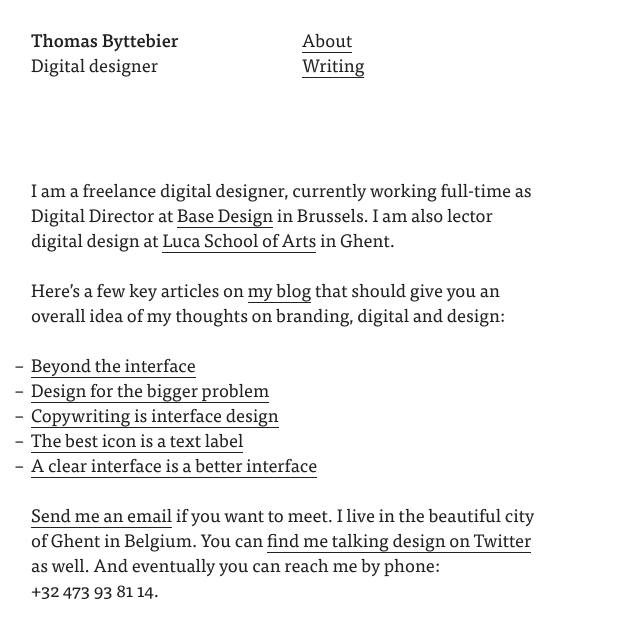
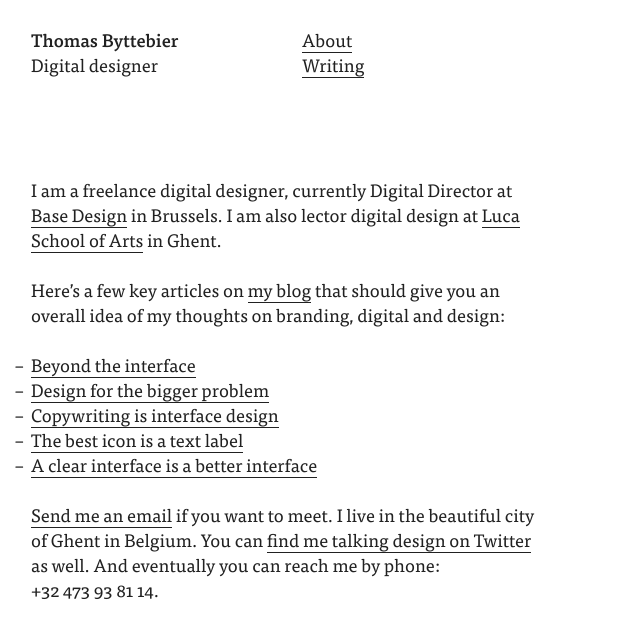
Before and after one commit to thomasbyttebier/thomasbyttebier, a Jekyll site: the page built from index.md, in a window 1280 px wide. Shown: the top 638 px of the page, without its empty margins (0-640 px from the left). Built offline with Jekyll 4.4.1, drawn with Linux system fonts in a browser that asks for light colours.

Commit message:
Simpler about text

```diff
--- a/index.md
+++ b/index.md
@@ -6,7 +6,7 @@
 no-title: true # Set to true if the page content has no h1 element. Because if it has, we don't want the header text to be a h1.
 ---
 
-I am a freelance digital designer, currently working full-time as Digital Director at [Base Design](https://basedesign.com) in Brussels. I am also lector digital design at [Luca School of Arts](http://www.luca-arts.be) in Ghent.
+I am a freelance digital designer, currently Digital Director at [Base Design](https://basedesign.com) in Brussels. I am also lector digital design at [Luca School of Arts](http://www.luca-arts.be) in Ghent.
 
 Here's a few key articles on [my blog]({{ site.baseurl }}/blog) that should give you an overall idea of my thoughts on branding, digital and design:
 
```
